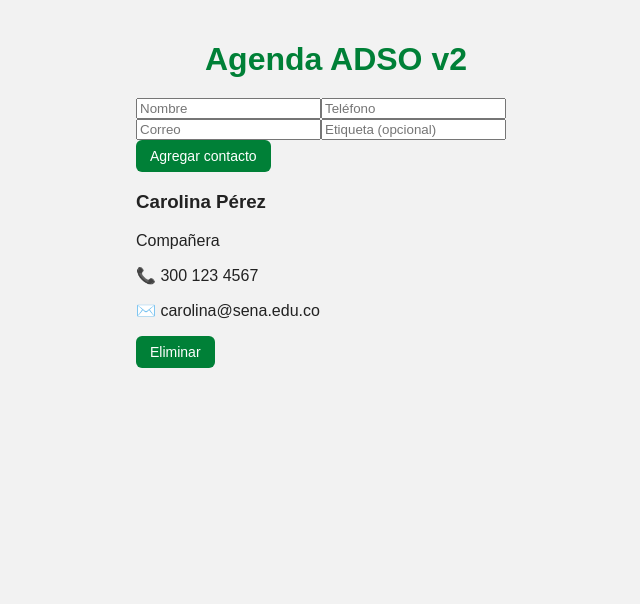
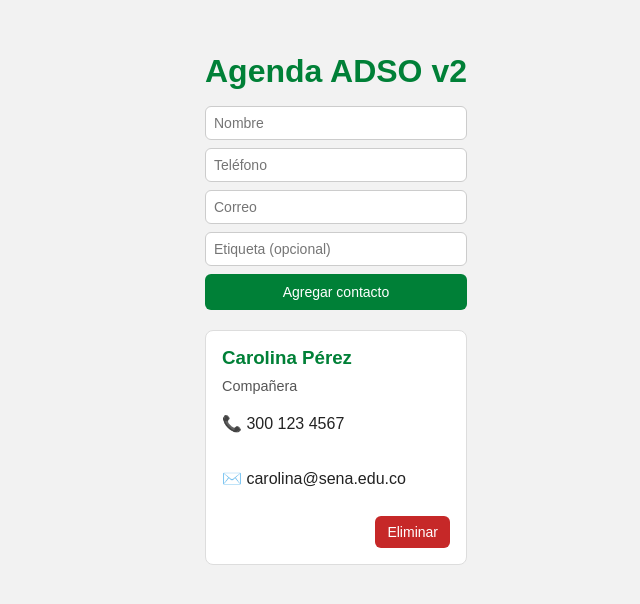
Before and after one commit to ismaelmira-dev/AgendaAdso, a React (Vite) app: page / in a window 1280 px wide. Shown: the top 604 px of the page, without its empty margins (304-944 px from the left). Built offline with nearby package versions, Linux system fonts and the light colour scheme.

Commit message:
style: agrega estilos para App, formulario y tarjeta de contacto

```diff
--- a/src/App.css
+++ b/src/App.css
@@ -1,59 +1,81 @@
-/* Contenedor principal de toda la aplicación */
 .app-container {
-  max-width: 400px; /* ancho tipo app móvil */
-  margin: 20px auto; /* centra la app en la pantalla */
-  font-family: sans-serif;
+  max-width: 520px;
+  margin: 2rem auto;
+  font-family: Arial, sans-serif;
 }
 
-/* Título grande */
 .app-title {
+  color: #008037;
   text-align: center;
-  color: #008037; /* verde SENA */
+  margin-bottom: 1rem;
+}
+
+.form-contacto {
+  display: flex;
+  flex-direction: column;
+  gap: 8px;
   margin-bottom: 20px;
 }
 
-/* Texto pequeño bajo el título */
-.app-subtitle {
-  text-align: center;
-  font-size: 14px;
-  color: #555;
-  margin-top: 0;
-  margin-bottom: 16px;
-}
-
-/* Tarjeta de cada contacto */
-.card-contacto {
-  border: 1px solid gray;
-  background-color: #f9f9f9;
-  padding: 10px;
-  margin: 5px 0;
-  border-radius: 8px;
-}
-
-/* Nombre del contacto */
-.card-nombre {
-  margin: 0 0 6px 0;
-  font-size: 16px;
-  font-weight: bold;
-}
-
-/* Líneas de información */
-.card-linea {
-  margin: 4px 0;
+.form-contacto input {
+  padding: 8px;
+  border-radius: 6px;
+  border: 1px solid #ccc;
   font-size: 14px;
 }
 
-/* Etiqueta del contacto */
-.card-etiqueta {
-  margin: 4px 0;
-  font-size: 12px;
-  color: green;
+.form-contacto button {
+  background: #008037;
+  color: #fff;
+  border: 0;
+  padding: 10px;
+  border-radius: 6px;
+  cursor: pointer;
 }
 
-/* Nota final */
-.app-nota {
-  font-size: 12px;
-  text-align: center;
-  margin-top: 30px;
-  color: #888;
+.form-contacto button:hover {
+  background: #006b2f;
 }
+
+.tarjeta-contacto {
+  border: 1px solid #ddd;
+  border-radius: 8px;
+  padding: 1rem;
+  background: #fff;
+  margin-bottom: 0.5rem;
+
+  display: flex;
+  flex-direction: column;
+  gap: 4px;
+}
+
+.tarjeta-contacto h3 {
+  color: #008037;
+  margin: 0 0 0.3rem;
+}
+
+.btn-eliminar {
+  margin-top: 0;
+  background: #c62828;
+  color: #fff;
+  border: 0;
+  padding: 0.5rem 0.75rem;
+  border-radius: 6px;
+  cursor: pointer;
+}
+
+.btn-eliminar:hover {
+  background: #8e0000;
+}
+
+.tarjeta-contacto .tag {
+  margin: 0;
+  color: #555;
+  font-size: 0.9rem;
+}
+
+.tarjeta-contacto .acciones {
+  margin-top: 8px;
+  display: flex;
+  justify-content: flex-end;
+}
```
